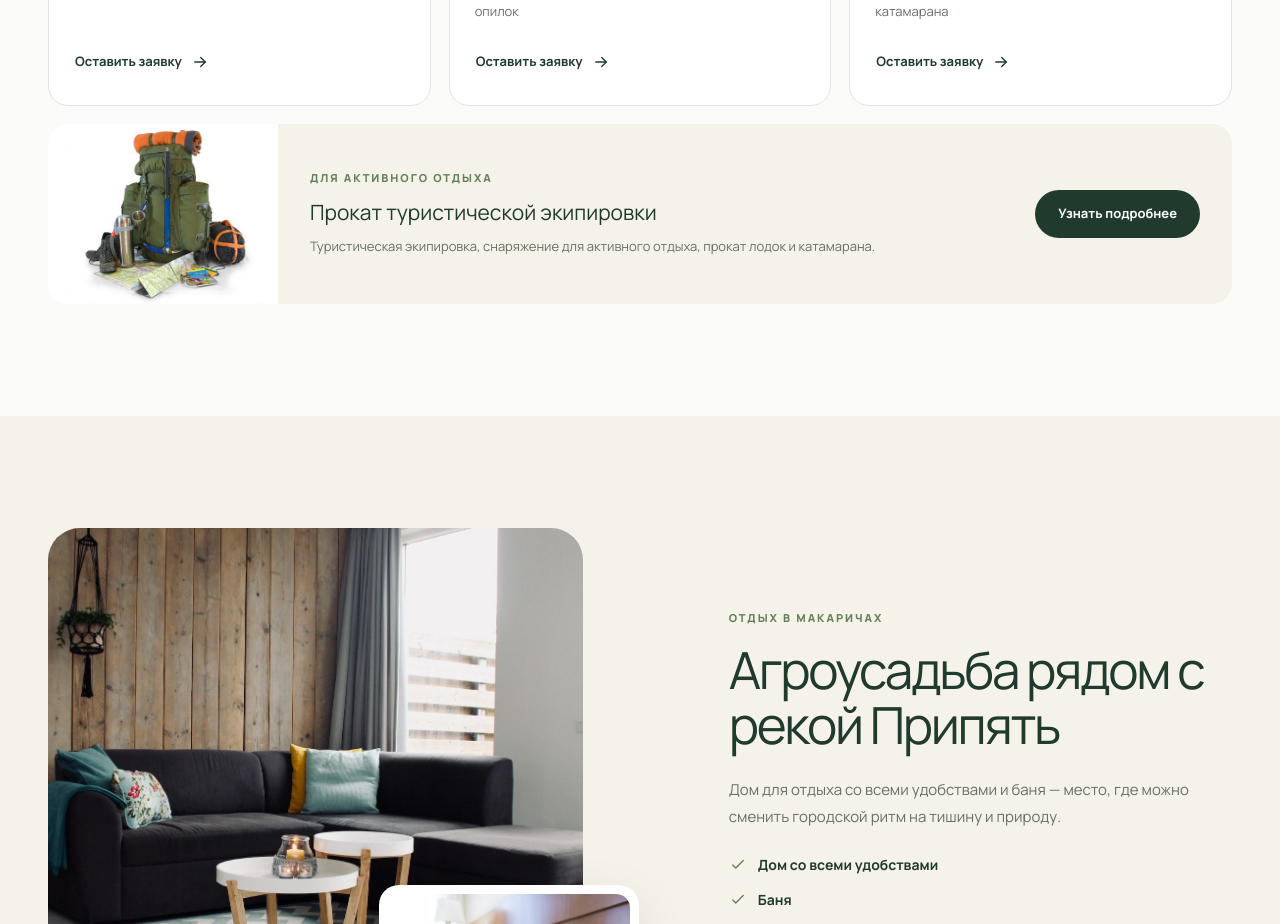
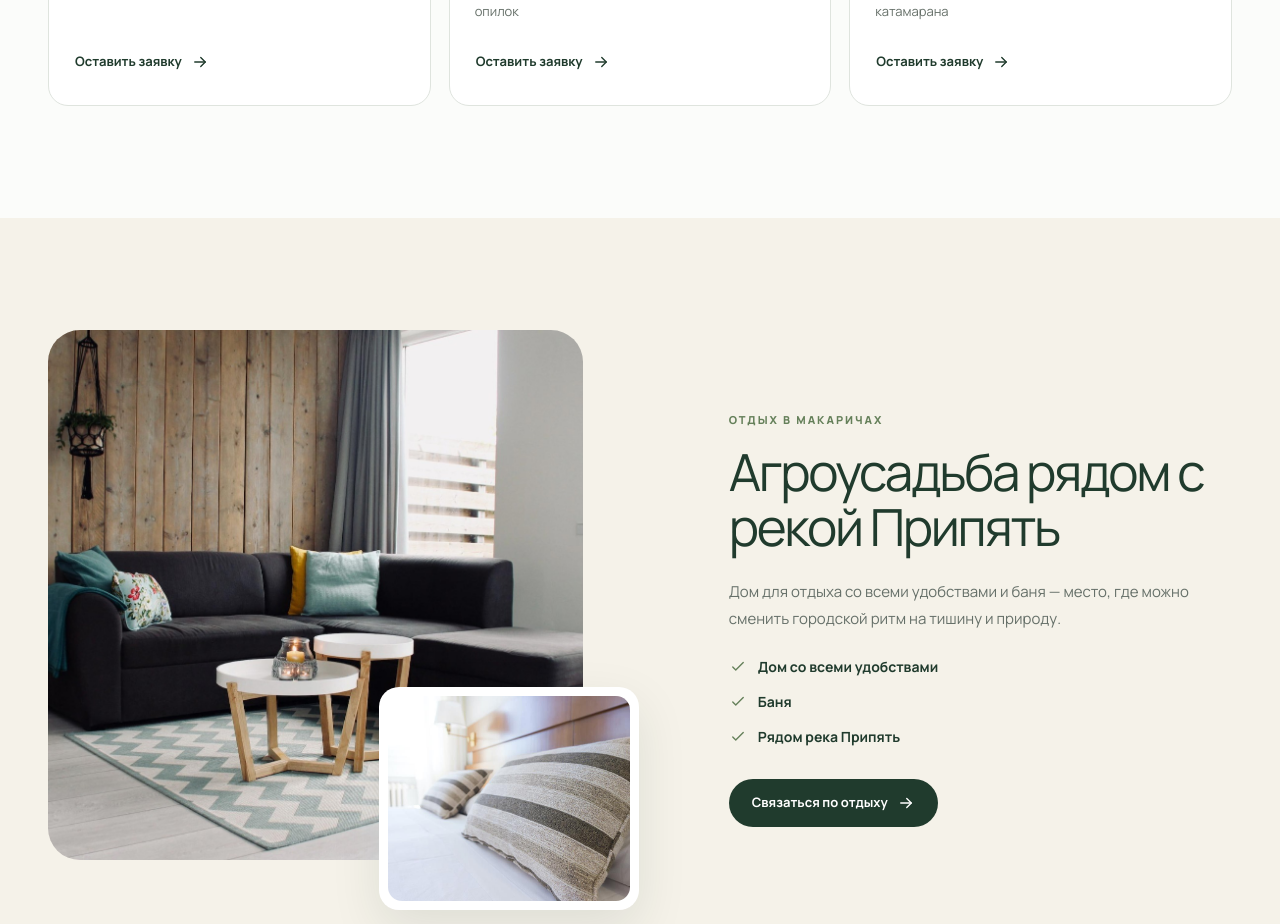
Before and after one commit to mmfgubar-rgb/techno-usadba, a React (Vite) app: page / in a window 1280 px wide. Shown: the part 4440-5364 px from the top of the page. Built offline with nearby package versions, Linux system fonts and the light colour scheme; the HTML template or start-up script is replaced by a standard one.

Commit message:
Update App.tsx

```diff
--- a/src/App.tsx
+++ b/src/App.tsx
@@ -601,19 +601,7 @@ export default function App() {
                 </article>
               ))}
             </div>
-            <div className="tourism-strip">
-              <img alt="Туристическое снаряжение" src={image("gear.jpg")} />
-              <div>
-                <span className="eyebrow">Для активного отдыха</span>
-                <h3>Прокат туристической экипировки</h3>
-                <p>
-                  Туристическая экипировка, снаряжение для активного отдыха,
-                  прокат лодок и катамарана.
-                </p>
-              </div>
-              <Button href="#contacts">Узнать подробнее</Button>
-            </div>
-          </div>
+           </div>
         </section>
 
         <section className="rest section" id="rest">
```
